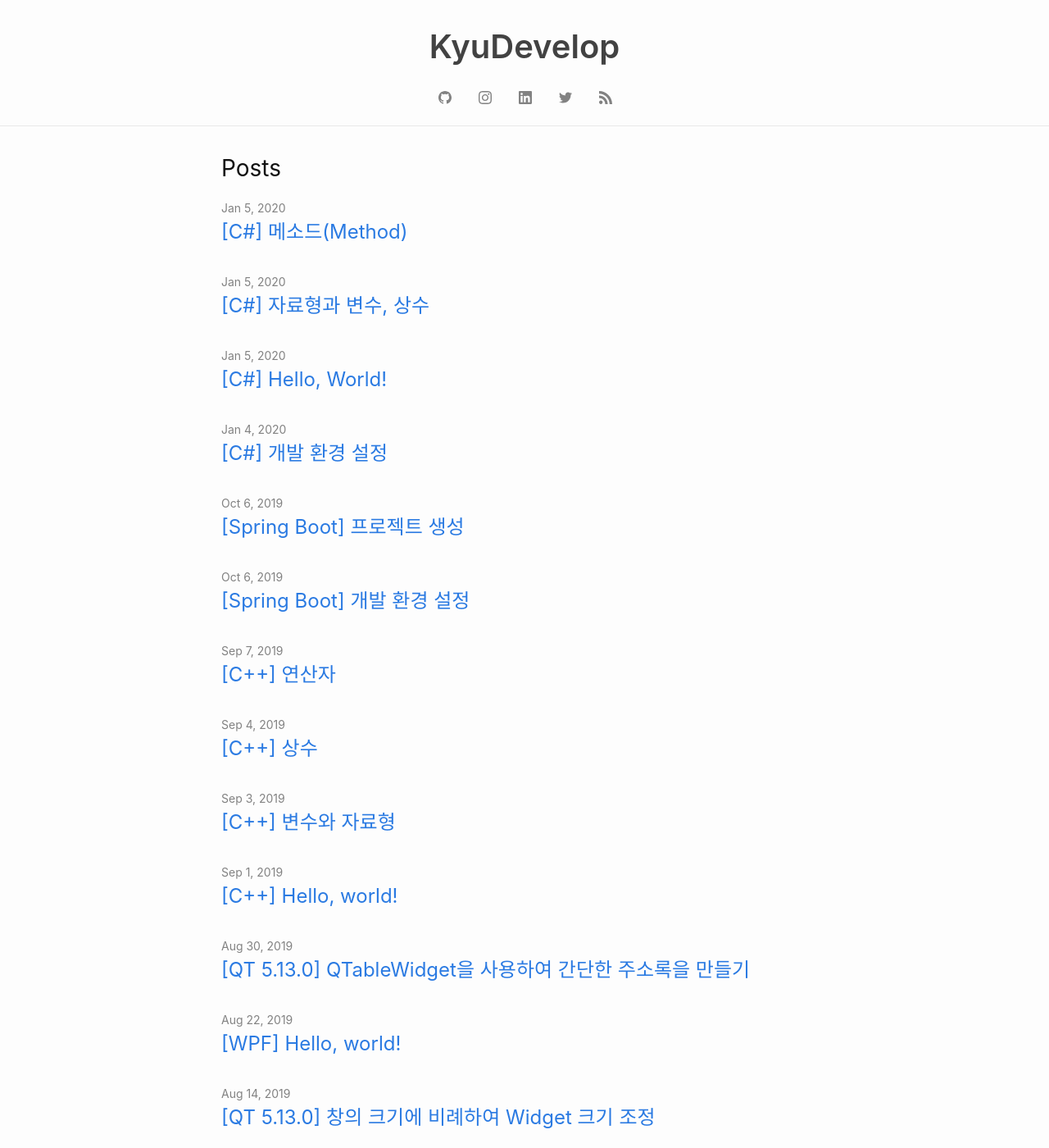
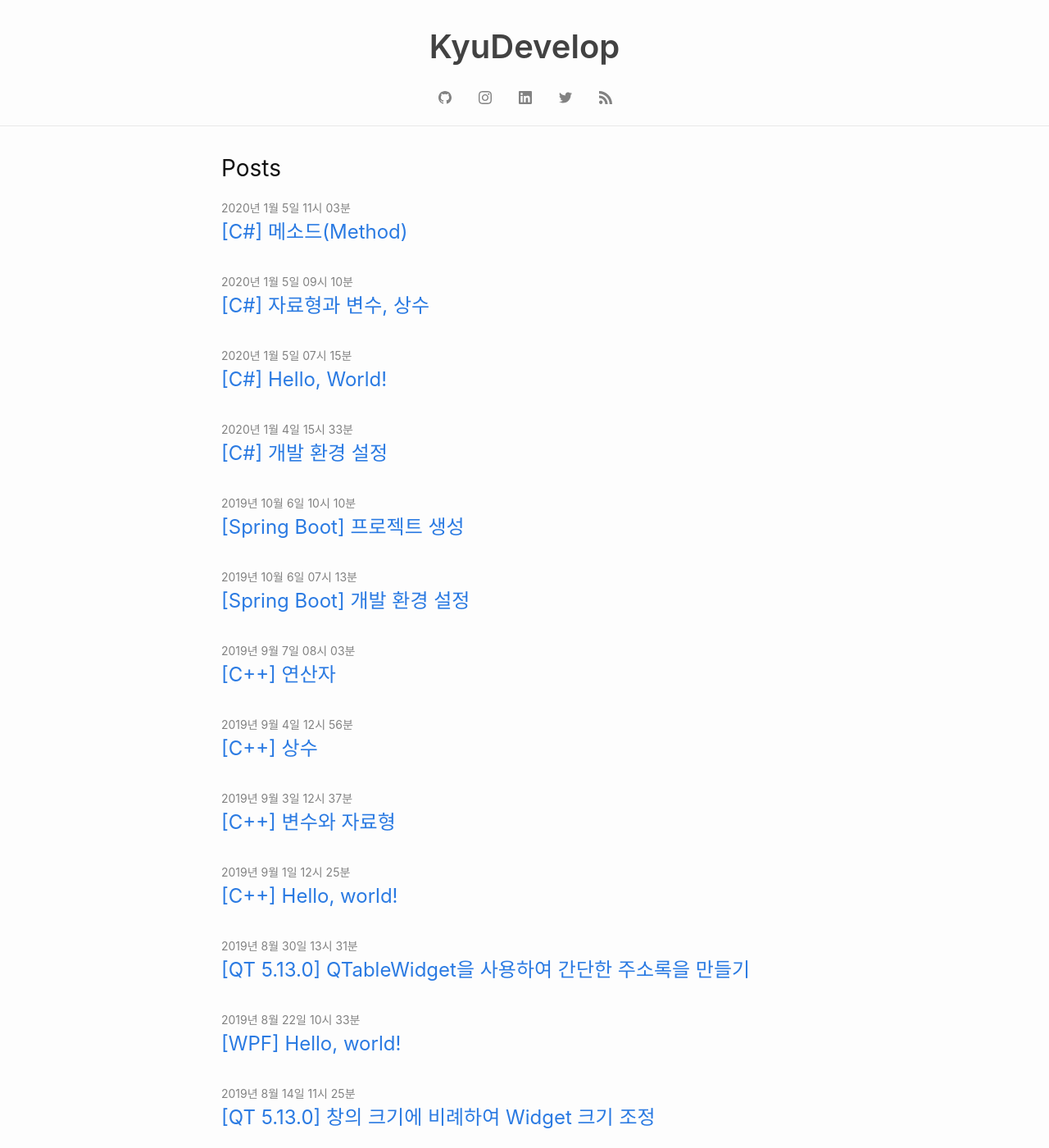
Before and after one commit to eorikc5764/leekyuhyuk.github.io, a Jekyll site: the page built from index.md, in a window 1280 px wide and 1400 px high. Shown: the whole window at 82% size. Built offline with Jekyll 4.4.1, drawn with Linux system fonts in a browser that asks for light colours; some of the changed text lies outside the part shown.

Commit message:
Add Google Analytics

```diff
--- a/_config.yml
+++ b/_config.yml
@@ -7,11 +7,11 @@
  전문적인 소프트웨어 개발자가 되어 많은 사람들에게 편한 삶을 안겨주는 게 제 꿈입니다.
 permalink: /article/:categories/:year/:month/:day/:title
 show_excerpts: false # set to true to show excerpts on the homepage
-
+google_analytics: UA-61796050-1
 # Minima date format
 # refer to https://shopify.github.io/liquid/filters/date/ if you want to customize this
 minima:
-  date_format: "%b %-d, %Y"
+  date_format: "%Y년 %-m월 %-d일 %H시 %M분"
 
   # generate social links in footer
   social_links:
```
